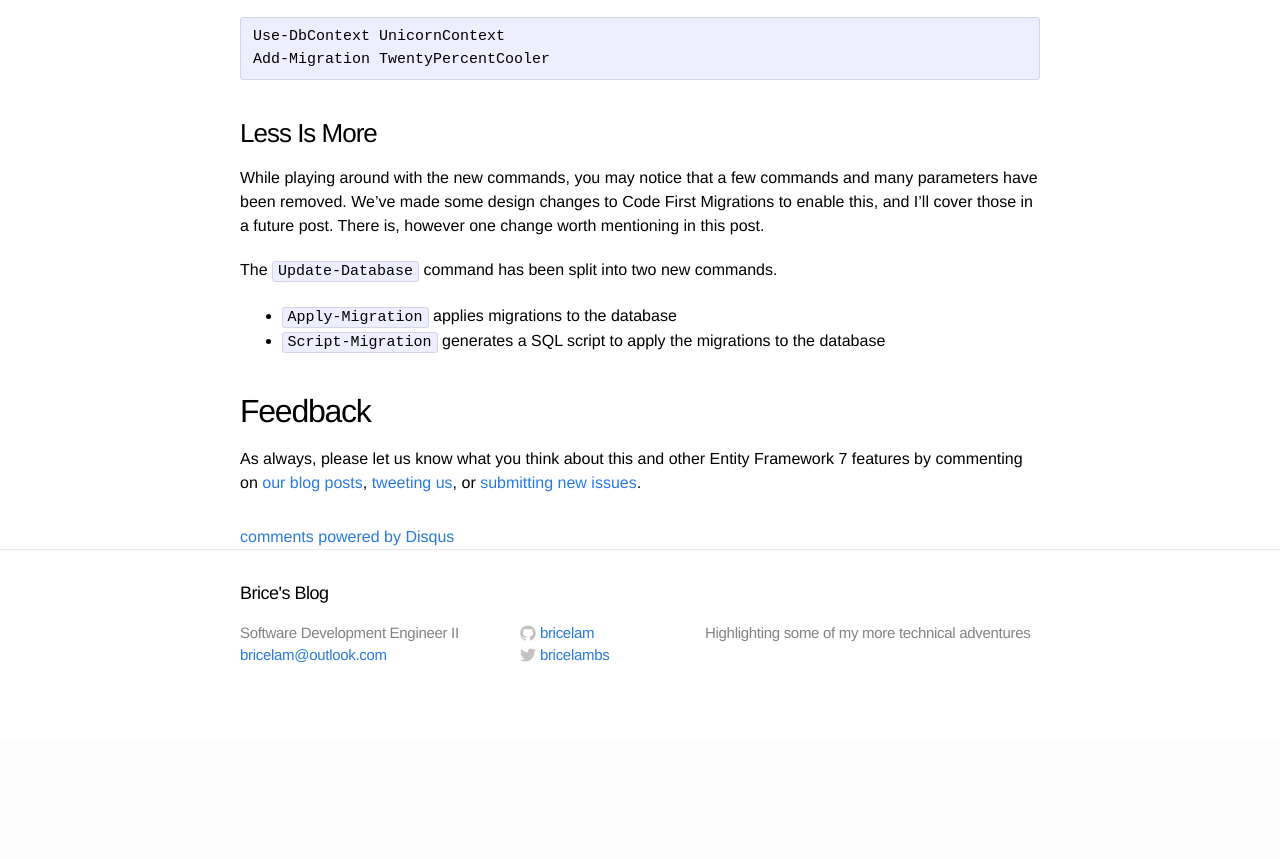
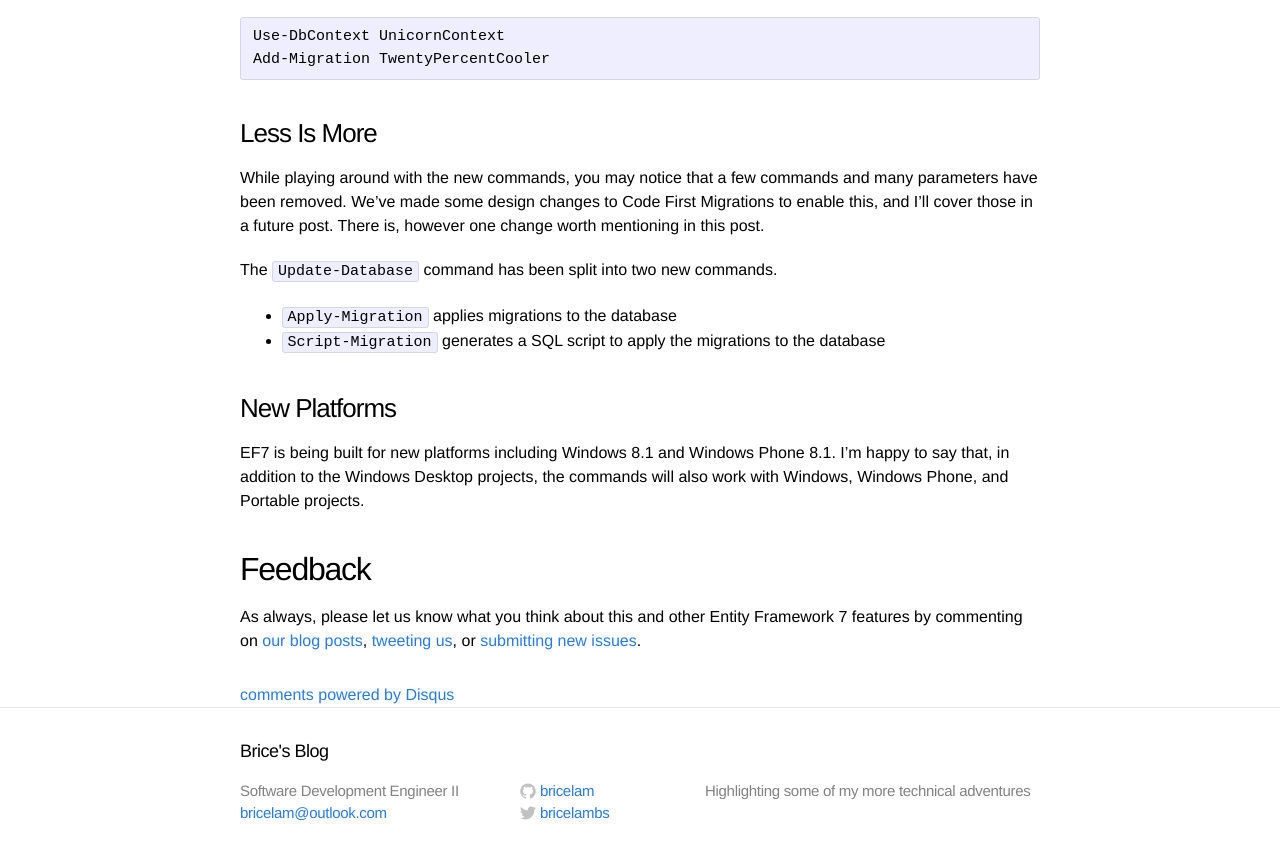
Before and after one commit to bricelam/bricelam.github.io, a Jekyll site: the page built from _posts/2014-10-22-ef7-nuget-commands.md, in a window 1280 px wide and 900 px high, scrolled down 2532 px. Shown: the top 859 px of the window. Built offline with Jekyll 4.4.1, drawn with Linux system fonts in a browser that asks for light colours; comment, search, counter and statistics services are not loaded; before the commit the page ends 3274 px from its top, so only the background shows below that.

Commit message:
Add "New Platforms" section to "EF7 NuGet Commands"

```diff
--- a/_posts/2014-10-22-ef7-nuget-commands.md
+++ b/_posts/2014-10-22-ef7-nuget-commands.md
@@ -86,6 +86,11 @@ The `Update-Database` command has been split into two new commands.
 * `Apply-Migration` applies migrations to the database
 * `Script-Migration` generates a SQL script to apply the migrations to the database
 
+New Platforms
+-------------
+EF7 is being built for new platforms including Windows 8.1 and Windows Phone 8.1. I'm happy to say that, in addition to
+the Windows Desktop projects, the commands will also work with Windows, Windows Phone, and Portable projects.
+
 Feedback
 ========
 As always, please let us know what you think about this and other Entity Framework 7 features by commenting on [our
```
